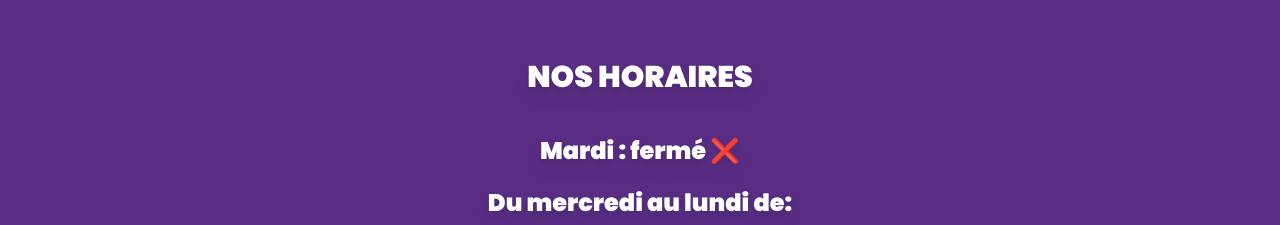
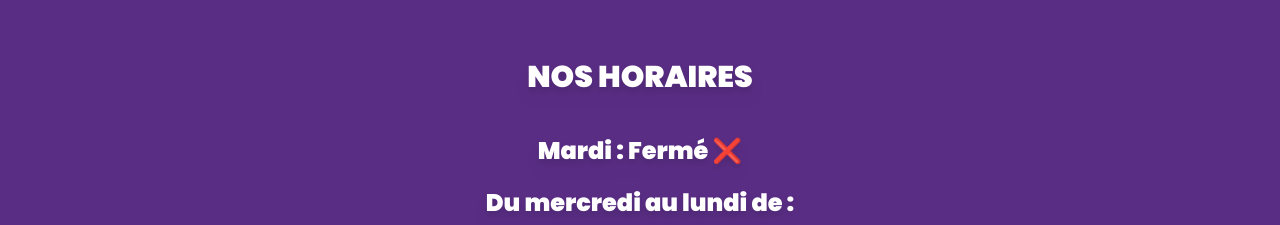
Before and after one commit to Arioz58/TFTM, a Next.js app: page / in a window 1280 px wide. Shown: the part 1360-1585 px from the top of the page. Built offline with nearby package versions, Linux system fonts and the light colour scheme; a web font is replaced by a local one.

Commit message:
F for ferme

```diff
--- a/src/sections/Horaires.tsx
+++ b/src/sections/Horaires.tsx
@@ -19,10 +19,10 @@ export default function Horaires() {
           </h1>
           <div className="flex flex-col items-center">
             <h2 className="font-black text-center md:text-2xl text-white mb-5">
-              Mardi : fermé ❌
+              Mardi : Fermé ❌
             </h2>
             <h2 className="font-black text-center md:text-2xl text-white mb-5">
-              Du mercredi au lundi de:
+              Du mercredi au lundi de :
             </h2>
             <Image src={HeurSoir} alt="Horaires du soir" />
           </div>
```
